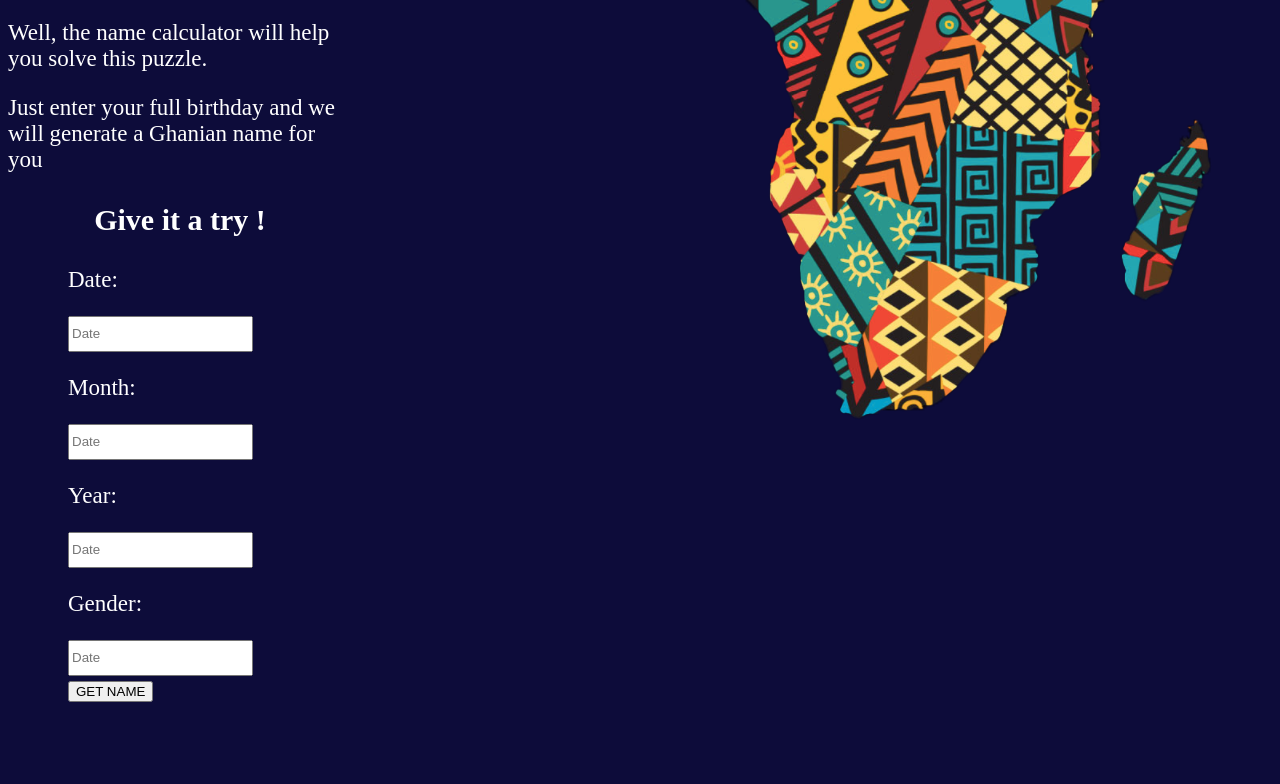
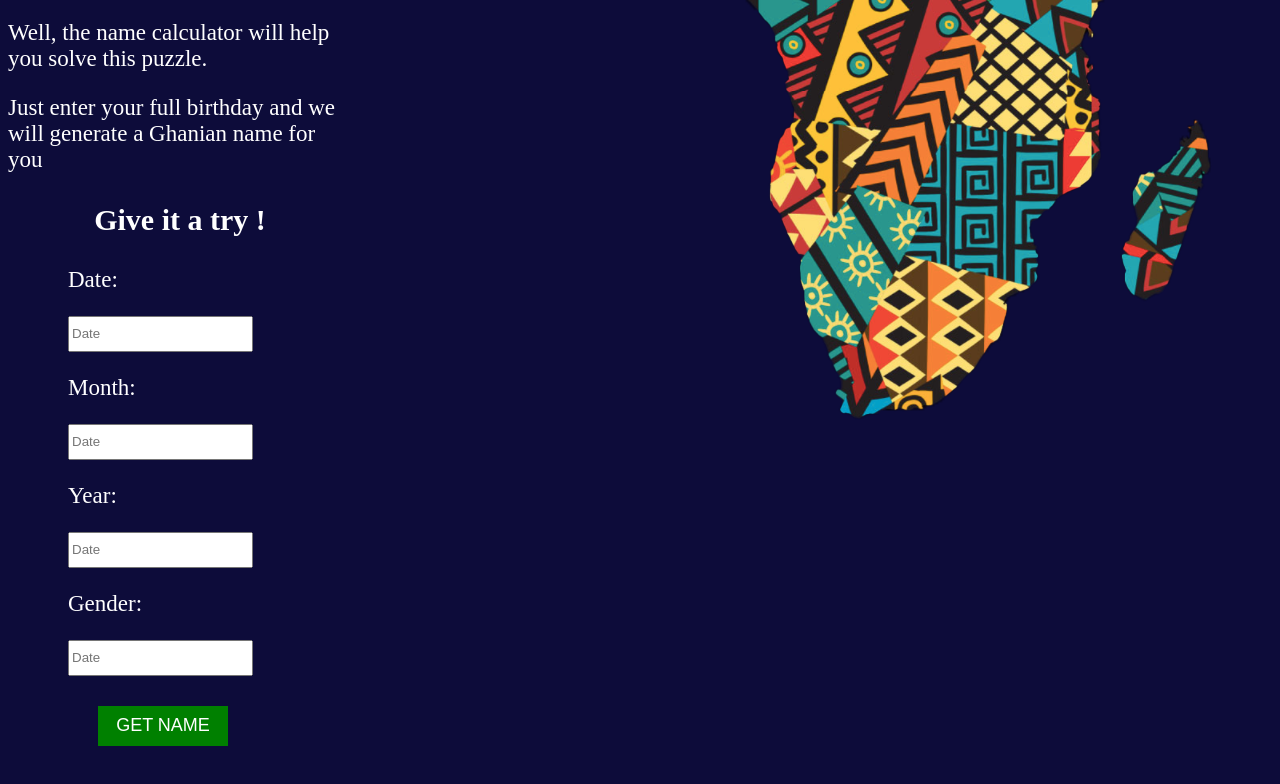
Before and after one commit to Andy3643/Name-creator, a plain HTML site: page index.html in a window 1280 px wide. Shown: the part 689-1473 px from the top of the page. Drawn offline with Linux system fonts and the light colour scheme.

Commit message:
style:add style to the get name button

```diff
--- a/css/style.css
+++ b/css/style.css
@@ -21,3 +21,12 @@ body{
 .form input{
     height: 30px;
 }
+.form button{
+    background-color: green;
+    color: white;
+    height: 40px;
+    width: 130px;
+    margin: 30px;
+    border: none;
+    font-size: large;
+}
```
